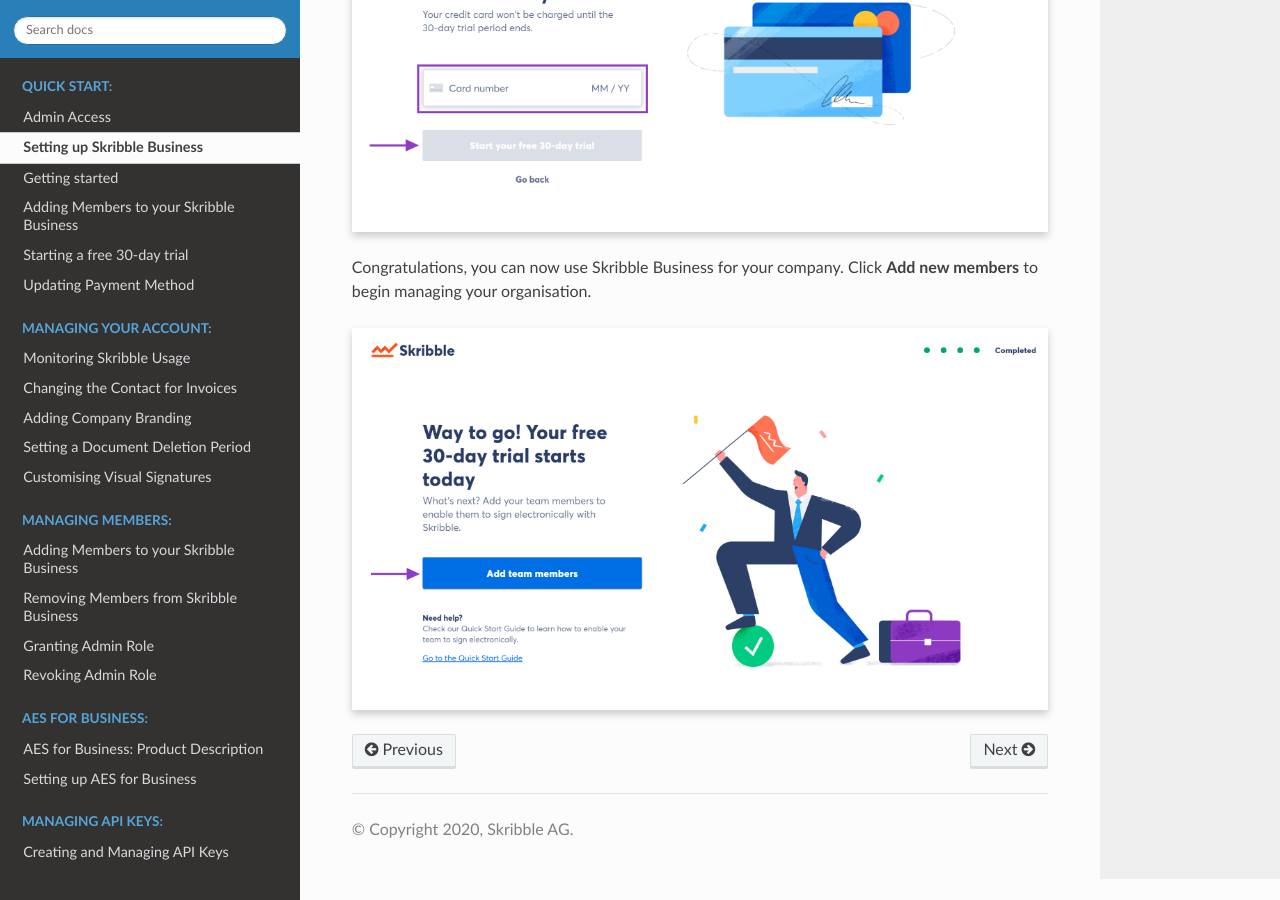
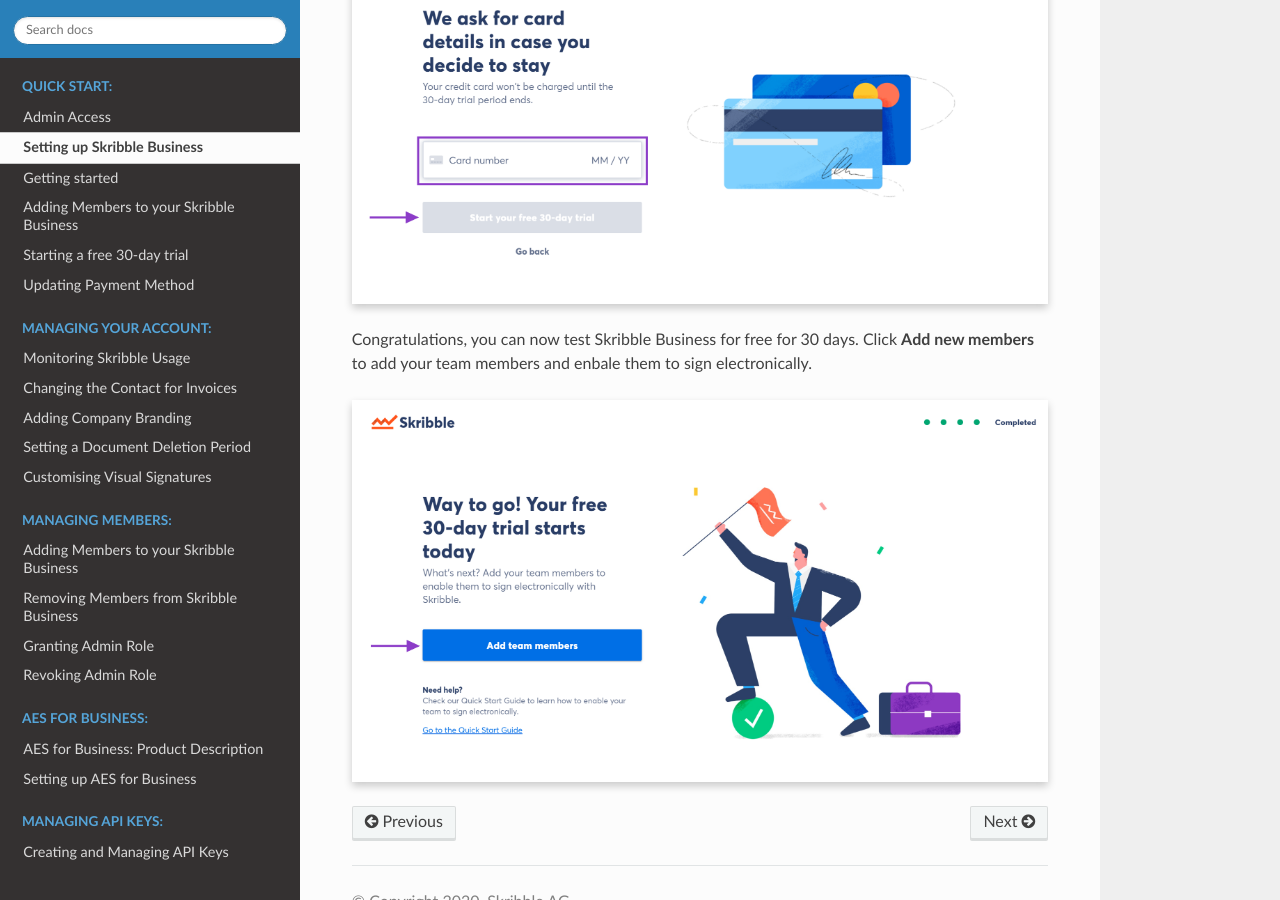
Before and after one commit to matthieu-bt/business-guide, a Sphinx documentation site: the page built from source/quickstart/upgrade.rst, in a window 1280 px wide and 900 px high, scrolled down 3427 px. Built offline with Sphinx 7.4.7 and the Read the Docs theme 2.0.0, drawn with Linux system fonts in a browser that asks for light colours; some of the changed text lies outside the part shown.

Commit message:
Content update
Added a note to free trial

```diff
--- a/source/quickstart/upgrade.rst
+++ b/source/quickstart/upgrade.rst
@@ -9,7 +9,10 @@
 
 .. _skribble.com: https://my.skribble.com/signup
 
-To set up Skribble Business:
+Skribble offers a free month to new customers. You won’t be charged during your free trial and you can cancel at any time.
+
+
+To set up Skribble Business and start your free trial:
 
 - Log in to your Skribble Account at https://my.skribble.com/
 
@@ -69,7 +72,7 @@
     :class: with-shadow
 
 
-Congratulations, you can now use Skribble Business for your company. Click **Add new members** to begin managing your organisation.
+Congratulations, you can now test Skribble Business for free for 30 days. Click **Add new members** to add your team members and enbale them to sign electronically.
 
 
 .. image:: step_5_confirmation.png
```
